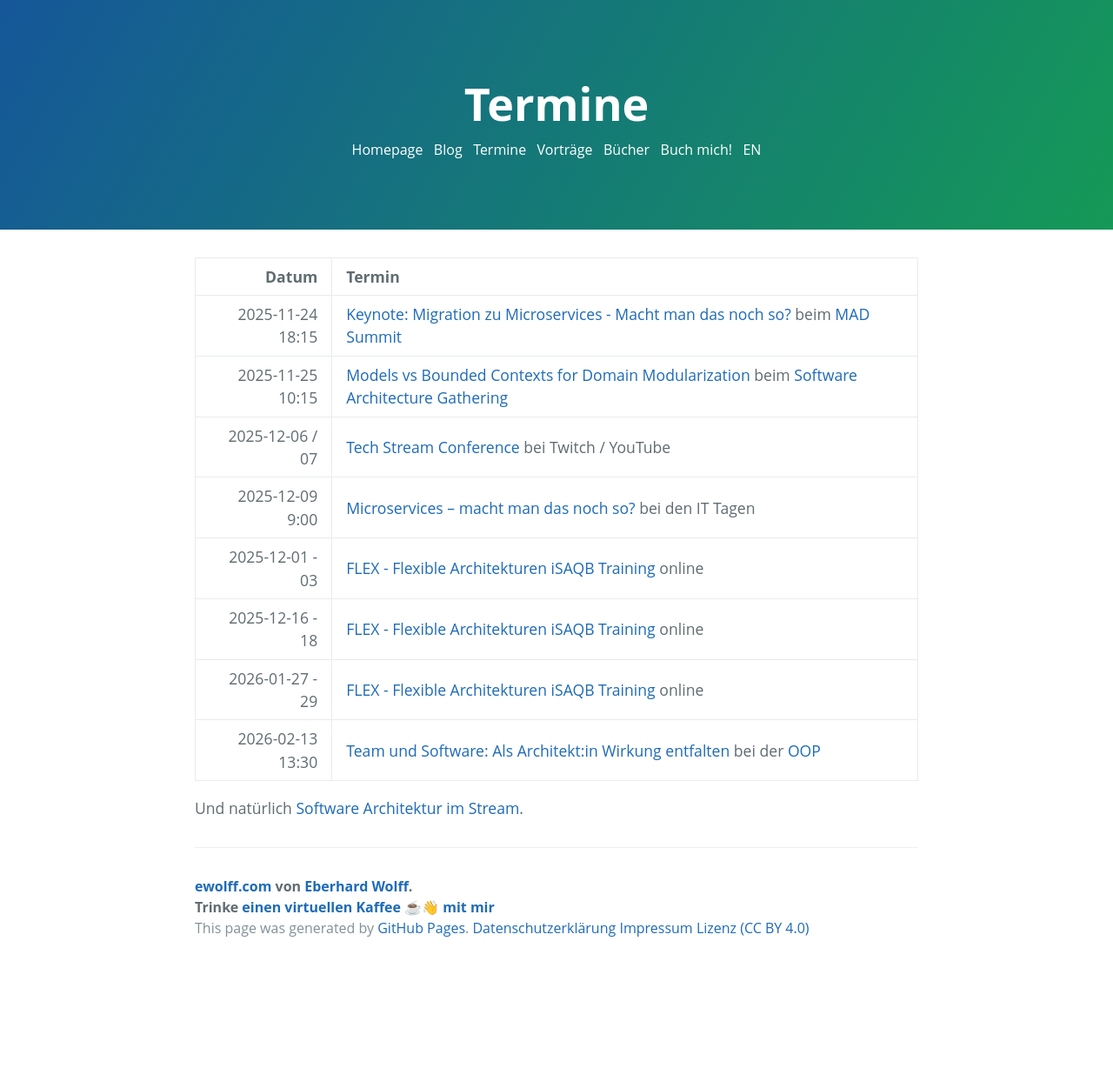
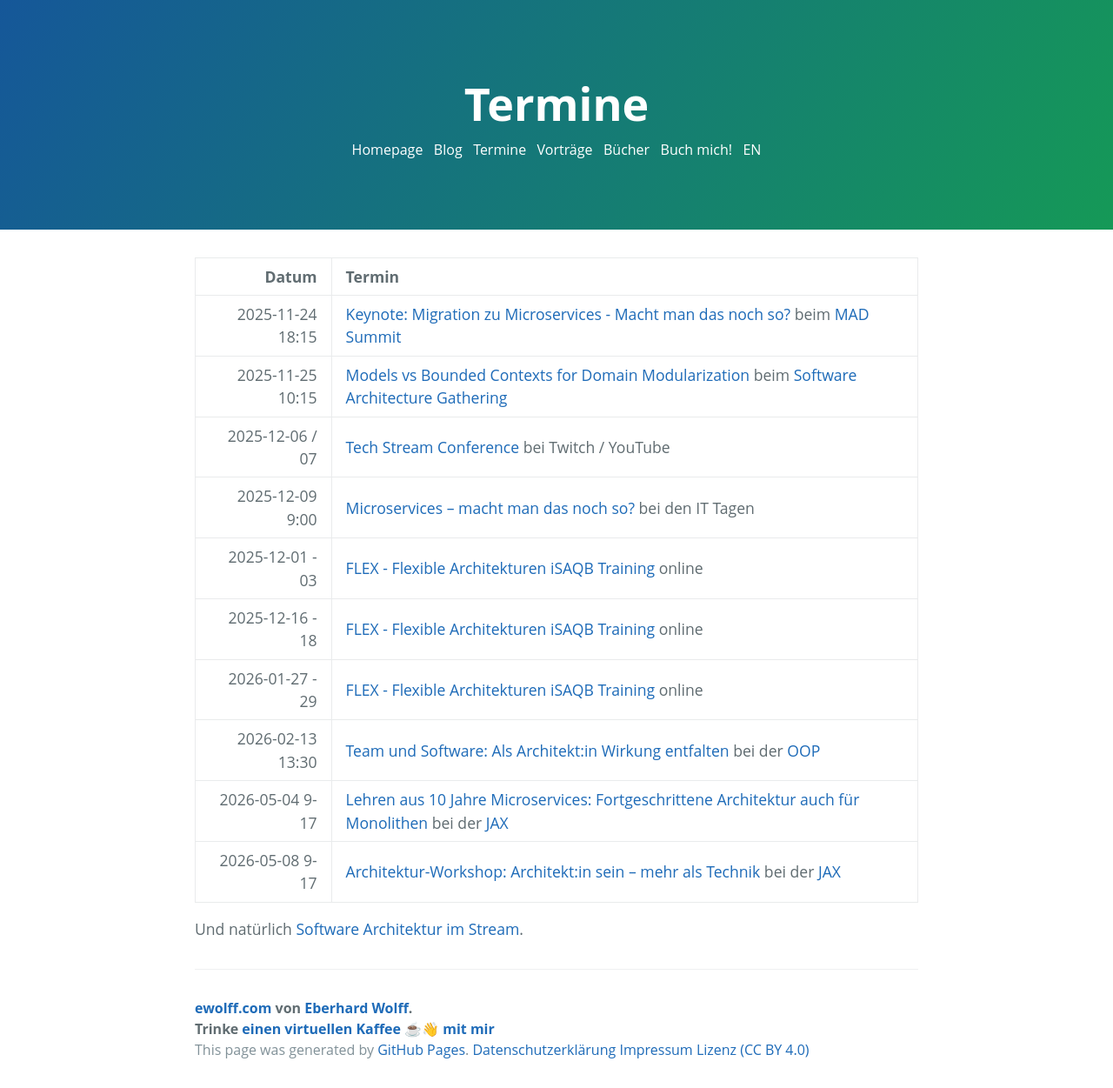
Before and after one commit to ewolff/ewolff.com, a Jekyll site: the page built from termine.md, in a window 1280 px wide. Shown: the whole page at 87% size. Built offline with Jekyll 4.4.1, drawn with Linux system fonts in a browser that asks for light colours; before the commit the page ends 1111 px from its top, so only the background shows below that.

Commit message:
Workshops bei der JAX ergänzt

```diff
--- a/termine.md
+++ b/termine.md
@@ -13,6 +13,8 @@ layout: de
 |  2025-12-16 - 18 | [FLEX - Flexible Architekturen iSAQB Training](https://www.socreatory.com/de/trainings/flex) online                                                                                                         |
 |  2026-01-27 - 29 | [FLEX - Flexible Architekturen iSAQB Training](https://www.socreatory.com/de/trainings/flex) online                                                                                                         |
 | 2026-02-13 13:30 | [Team und Software: Als Architekt:in Wirkung entfalten](https://www.oop-konferenz.de/de/programm/konferenzprogramm/speaker/sprecherdetails/eberhard-eberhard) bei der [OOP](https://www.oop-konferenz.de/) |
+| 2026-05-04 9-17 | [Lehren aus 10 Jahre Microservices: Fortgeschrittene Architektur auch für Monolithen](https://jax.de/microservices-modularisierung/microservices-workshop-fortgeschrittene) bei der [JAX](https://jax.de/) |
+| 2026-05-08 9-17 | [Architektur-Workshop: Architekt:in sein – mehr als Technik](https://jax.de/software-architecture/architektur-workshop-technik-kommunikation-organisation)  bei der [JAX](https://jax.de/) |
 
 Und natürlich [Software Architektur im
 Stream](https://software-architektur.tv/).
```
Also changed, not shown: schedule.md (+2 -0 lines).
